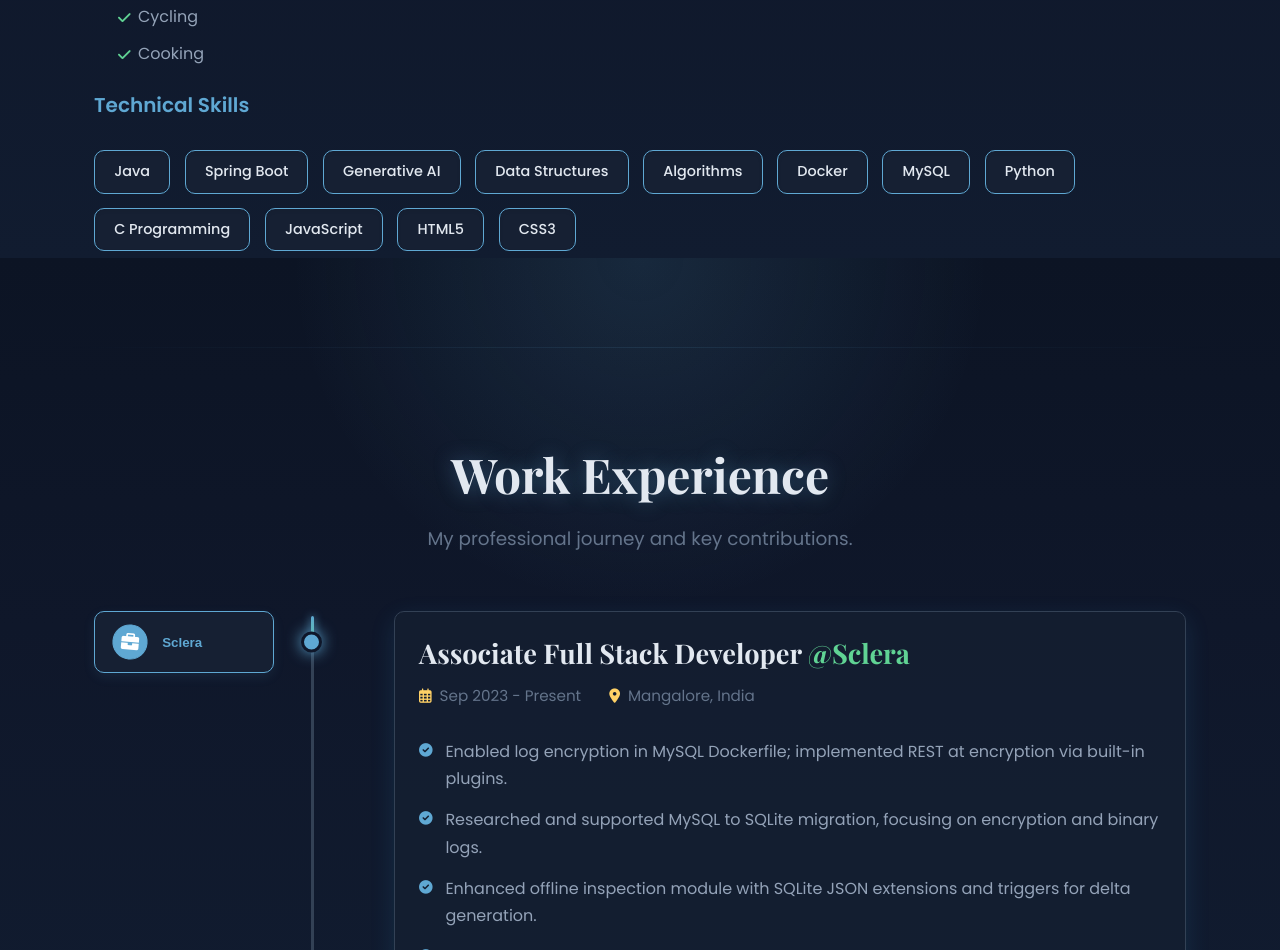
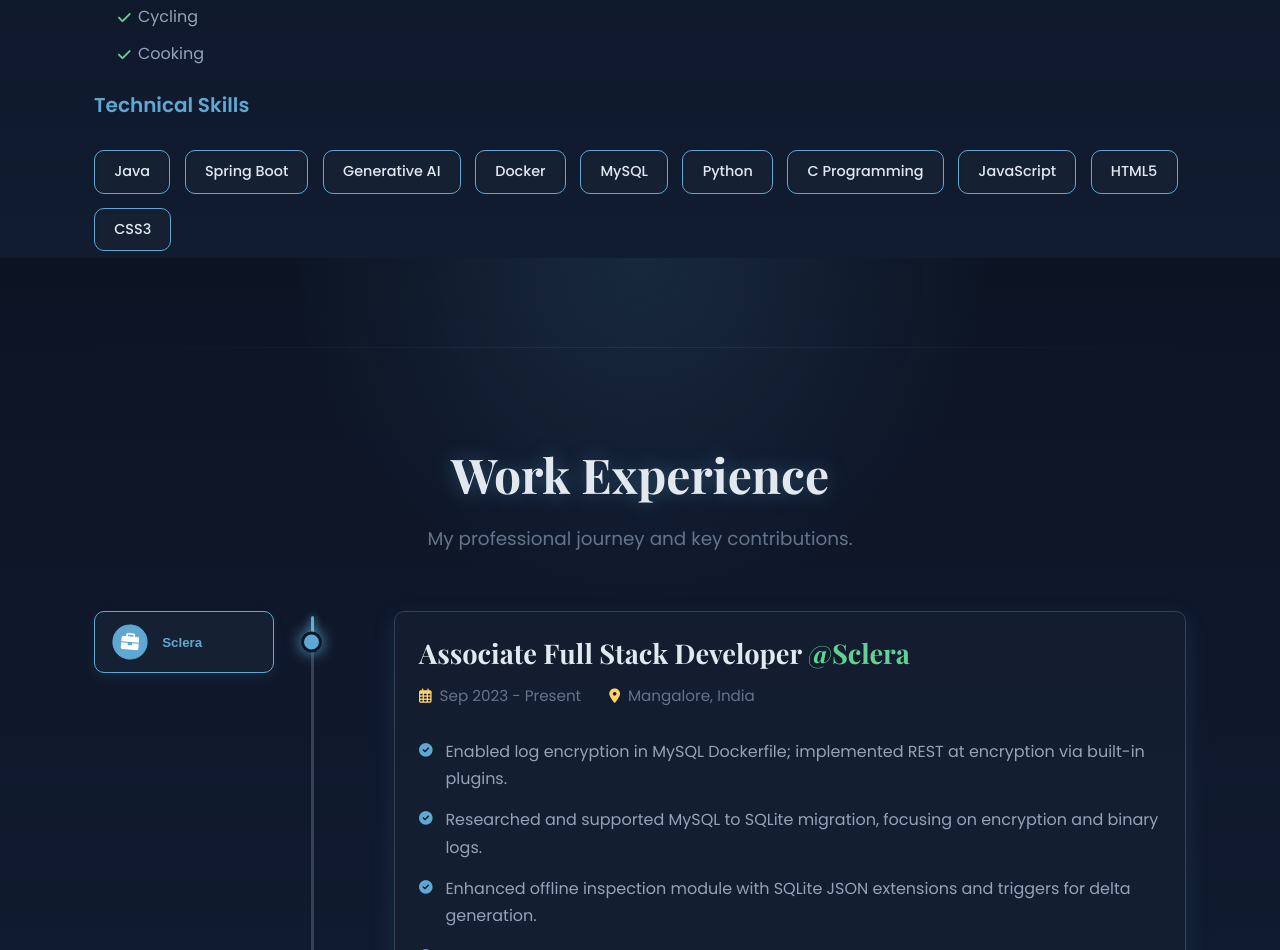
Before and after one commit to Raghuram672/Portfolio, a plain HTML site: page index.html in a window 1280 px wide. Shown: the part 1342-2292 px from the top of the page. Drawn offline with nearby package versions, Linux system fonts and the light colour scheme.

```diff
--- a/index.html
+++ b/index.html
@@ -84,8 +84,6 @@
                             <li>Java</li>
                             <li>Spring Boot</li>
                             <li>Generative AI</li>
-                            <li>Data Structures</li>
-                            <li>Algorithms</li>
                             <li>Docker</li>
                             <li>MySQL</li>
                             <li>Python</li>
```
